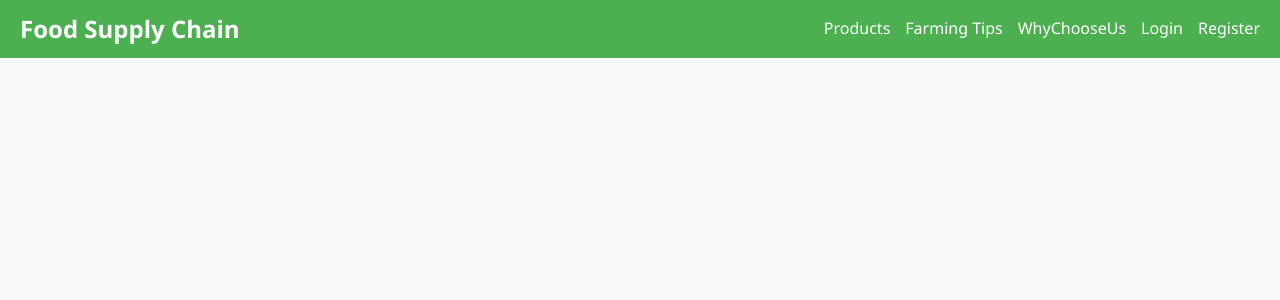
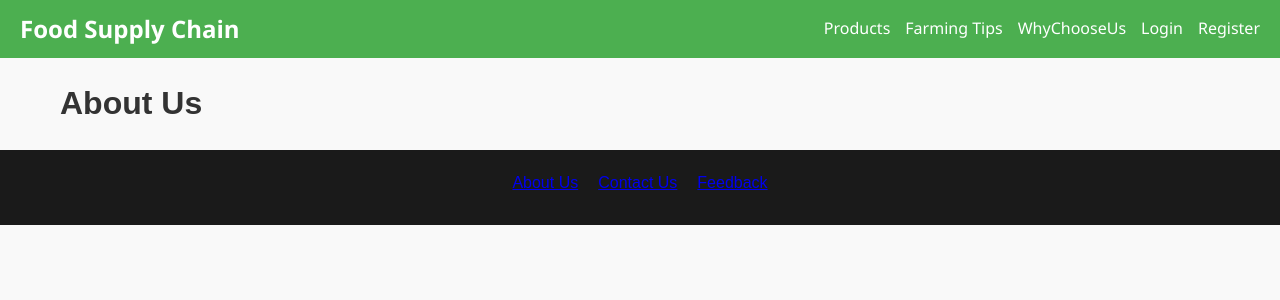
Before and after one commit to Sudeepramasamy/Local-Harvest, a React (Create React App) app in the folder frontend/: page /about in a window 1280 px wide. Shown: the top 300 px of the page. Built offline with nearby package versions, Linux system fonts and the light colour scheme; a web font is replaced by a local one.

Commit message:
add footer

```diff
--- a/frontend/src/App.css
+++ b/frontend/src/App.css
@@ -533,3 +533,40 @@ th {
   font-style: italic;
   color: #4caf50;
 }
+
+
+
+
+.footer {
+  background-color: #1a1a1a;
+  color: white;
+  text-align: center;
+  padding: 20px;
+}
+
+.footer-nav {
+  display: flex;
+  justify-content: center;
+  flex-wrap: wrap;
+  gap: 20px;
+  margin-bottom: 10px;
+}
+
+.footer-nav Link {
+  color: #fff;
+  text-decoration: none;
+  font-weight: bold;
+}
+
+.footer-nav Link:hover {
+  text-decoration: underline;
+}
+
+
+
+@media (max-width: 600px) {
+  .footer-nav {
+    flex-direction: column;
+    gap: 10px;
+  }
+}
--- a/frontend/src/App.js
+++ b/frontend/src/App.js
@@ -7,11 +7,14 @@ import Register from './components/Register';
 import ProductList from './components/ProductList';
 import ProductDetail from './components/ProductDetail';
 import AddProduct from './components/AddProduct';
-import MyProducts from './components/MyProducts';
 import FarmingTips from './components/FarmingTips';
 import AddTip from './components/AddTip';
 import Orders from './components/Orders';
 import ChooseUs from './components/ChooseUs';
+import Footer from './components/Footer';
+import About from './components/About';
+import Contact from './components/Contact';
+import Feedback from './components/Feedback';
 import './App.css';
 
 const PrivateRoute = ({ children, allowedRoles }) => {
@@ -66,9 +69,13 @@ function App() {
                   </PrivateRoute>
                 }
               />
+              <Route path="/about" element={<About />} />
+              <Route path="/contact" element={<Contact />} />
+              <Route path="/feedback" element={<Feedback />} />
               <Route path="/" element={<Navigate to="/products" />} />
             </Routes>
           </main>
+          <Footer></Footer>
         </div>
       </Router>
     </AuthProvider>
--- /dev/null
+++ b/frontend/src/components/About.js
@@ -0,0 +1,9 @@
+const About=()=>{
+    return(
+        <div className="about">
+            <h1>About Us</h1>
+            <p></p>
+        </div>
+    );
+};
+export default About;
--- /dev/null
+++ b/frontend/src/components/Contact.js
@@ -0,0 +1,9 @@
+const Contact=()=>{
+    return(
+        <div className="contact">
+            <h1>About Us</h1>
+            <p></p>
+        </div>
+    );
+};
+export default Contact;
--- /dev/null
+++ b/frontend/src/components/Feedback.js
@@ -0,0 +1,9 @@
+const Feedback=()=>{
+    return(
+        <div className="feedback">
+            <h1>Feedback</h1>
+            <p></p>
+        </div>
+    );
+};
+export default Feedback;
--- /dev/null
+++ b/frontend/src/components/Footer.js
@@ -0,0 +1,15 @@
+import React from "react";
+import { Link } from "react-router-dom";
+
+const Footer=()=>{
+    return(
+        <footer className="footer">
+            <nav className="footer-nav">
+                <Link to="/about">About Us</Link>
+                <Link to="/contact">Contact Us</Link>
+                <Link to="/feedback">Feedback</Link>
+            </nav>
+        </footer>
+    );
+};
+export default Footer;
```
